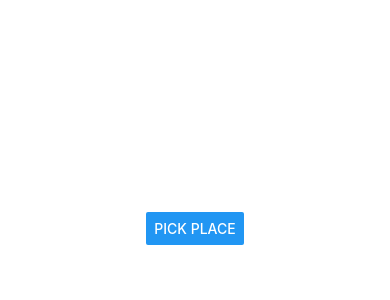
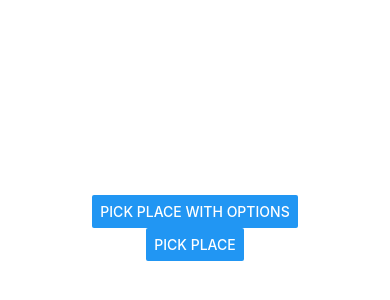
Before and after one commit to b0iq/react-native-place-picker, a React Native app in the folder example/: screen / in a window 390 px wide. Shown: the part 194-494 px from the top of the page. Built offline with nearby package versions, Linux system fonts and the light colour scheme.

Commit message:
v1.0.0 stage: 1

```diff
--- a/example/src/App.tsx
+++ b/example/src/App.tsx
@@ -5,8 +5,8 @@ import { pickPlace } from 'react-native-place-picker';
 
 export default function App() {
 
-  const pressHandler = () => {
-    pickPlace({title: "YES", initialCoordinates: {
+  const pressHandlerWithOptions = () => {
+    pickPlace({title: "Choose Place", initialCoordinates: {
       latitude: 25.2048,
       longitude: 55.2708
     }}).then((results) => {
@@ -14,8 +14,13 @@ export default function App() {
     }).catch(console.log)
   }
 
+  const pressHandler = () => {
+    pickPlace().then(console.log).catch(console.log)
+  }
+
   return (
     <View style={styles.container}>
+      <Button title='Pick place with options' onPress={pressHandlerWithOptions}/>
       <Button title='Pick place' onPress={pressHandler}/>
     </View>
   );
```
Also changed, not shown: 13 other files (tests, documents, lock files or other folders).
